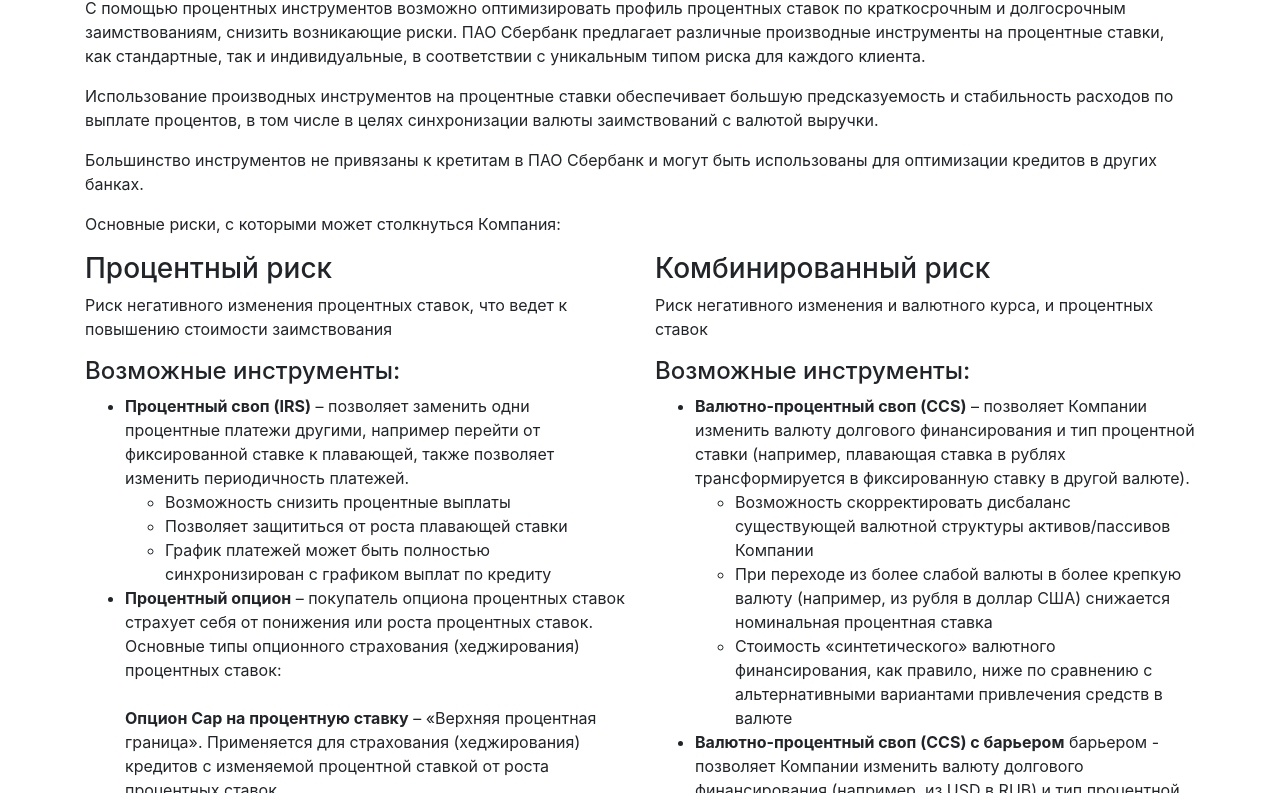
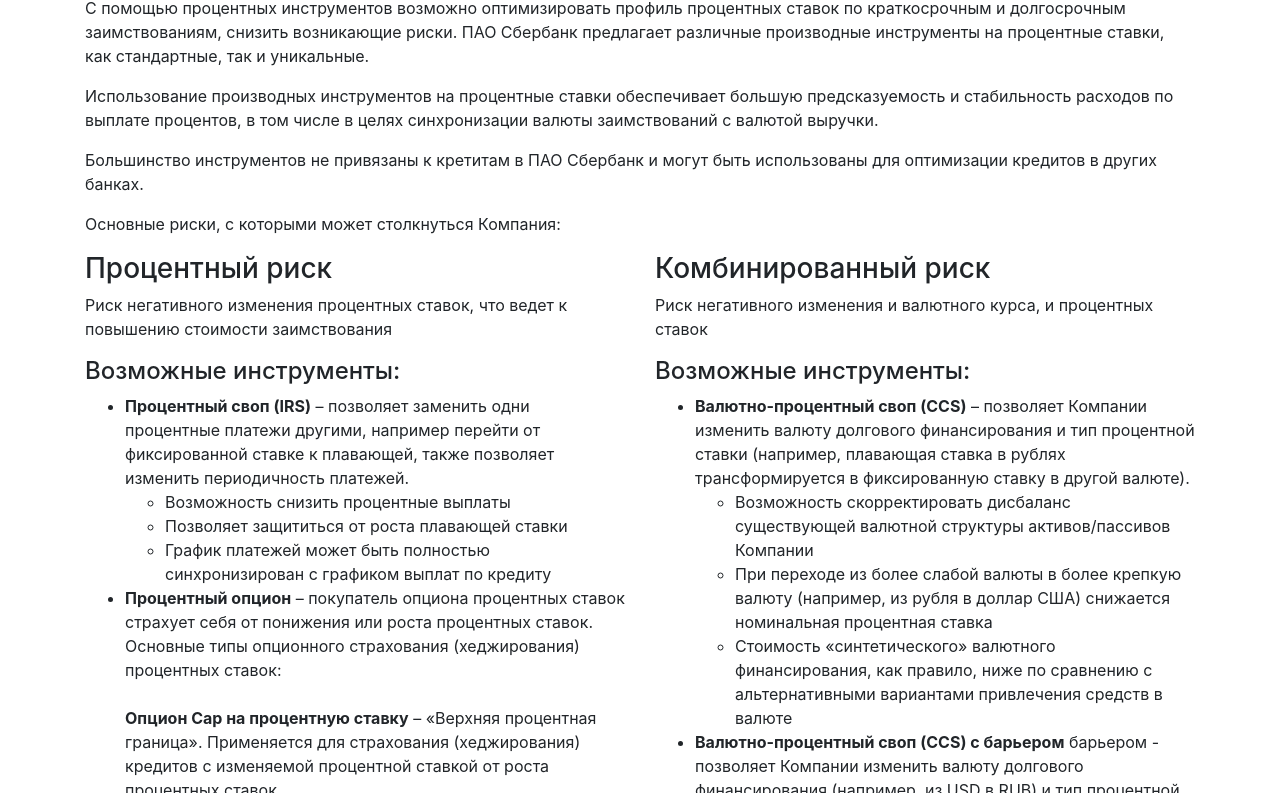
Before and after one commit to Axbry/Axbry.github.io, a plain HTML site: page index.html in a window 1280 px wide. Shown: the part 107-900 px from the top of the page. Drawn offline with nearby package versions, Linux system fonts and the light colour scheme.

Commit message:
Замечания Комплаенс

```diff
--- a/index.html
+++ b/index.html
@@ -25,7 +25,7 @@
       <div class="row">
         <div class="col">
           <h2 align="center">Процентные инструменты хеджирования кредитов</h2>
-          <p>С помощью процентных инструментов возможно оптимизировать профиль процентных ставок по краткосрочным и долгосрочным заимствованиям, снизить возникающие риски. ПАО Сбербанк предлагает различные производные инструменты на процентные ставки, как стандартные, так и индивидуальные, в соответствии с уникальным типом риска для каждого клиента.</p>
+          <p>С помощью процентных инструментов возможно оптимизировать профиль процентных ставок по краткосрочным и долгосрочным заимствованиям, снизить возникающие риски. ПАО Сбербанк предлагает различные производные инструменты на процентные ставки, как стандартные, так и уникальные.</p>
           <p>Использование производных инструментов на процентные ставки обеспечивает большую предсказуемость и стабильность расходов по выплате процентов, в том числе в целях синхронизации валюты заимствований с валютой выручки.</p>
           <p>Большинство инструментов не привязаны к кретитам в ПАО Сбербанк и могут быть использованы для оптимизации кредитов в других банках.</p>
           <p>Основные риски, с которыми может столкнуться Компания:</p>
```
